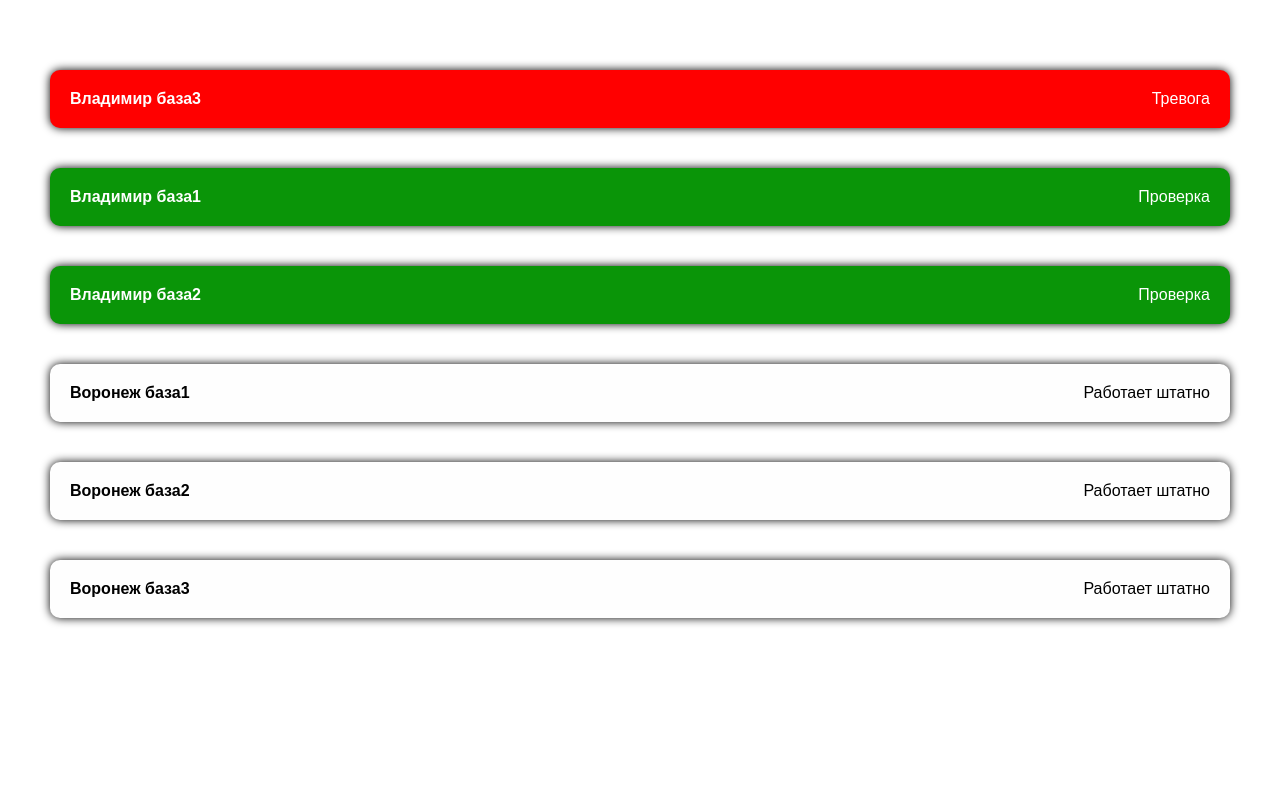
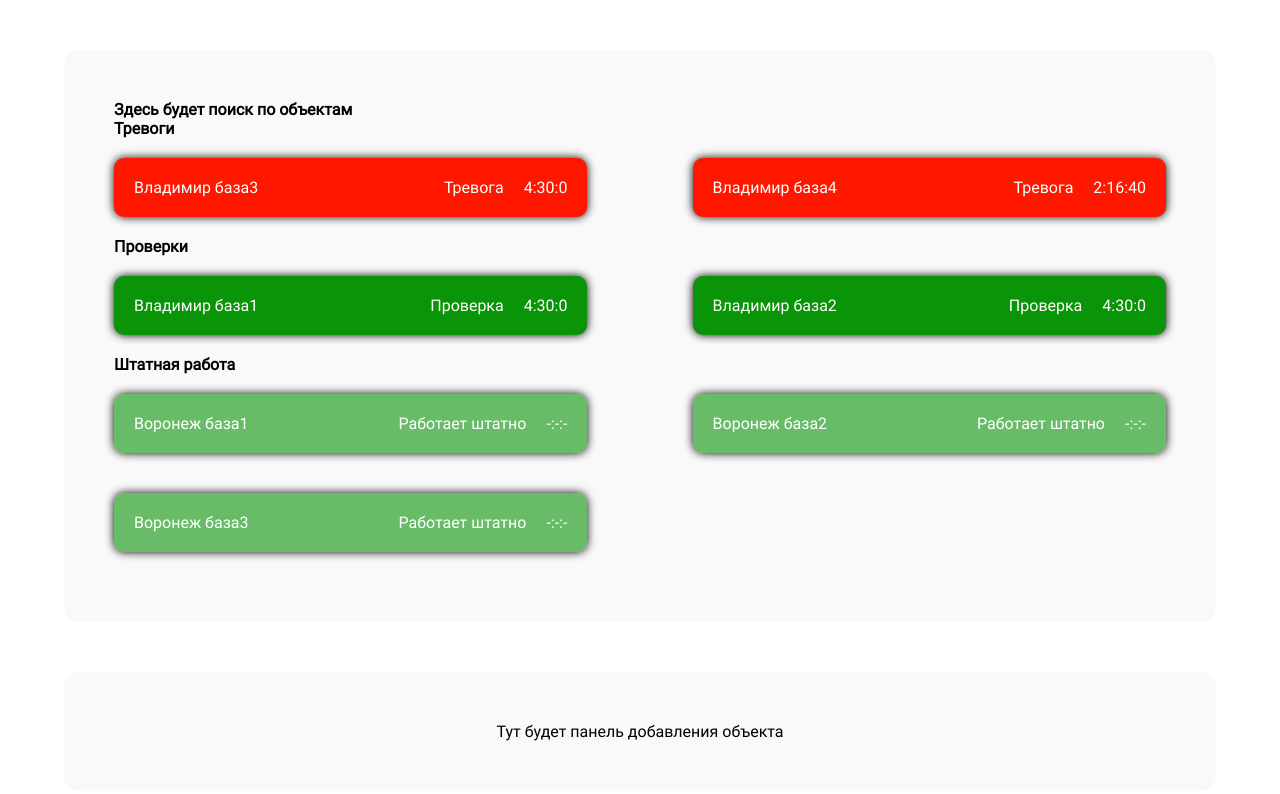
Before and after one commit to s0larhaze/Arduino, a plain HTML site: page site/index.html in a window 1280 px wide. Drawn offline with Linux system fonts and the light colour scheme.

Commit message:
Redesign

```diff
--- a/site/css/style.css
+++ b/site/css/style.css
@@ -1,3 +1,8 @@
+@font-face {
+  font-family: Roboto;
+  src: url(./fonts/Roboto-Regular.ttf);
+}
+
 * {
     margin: 0;
     padding: 0;
@@ -10,7 +15,7 @@
 
     transition: .2s;
     box-sizing: border-box;
-    font-family: sans-serif;
+    font-family: Roboto, sans-serif;
 
     user-select: none;
 }
@@ -48,7 +53,9 @@ textarea {
 
 :root {
     --green: #0a9508;
-    --red: #ff0000;
+    --green-lite: #0a950899;
+    --red: #ff1700;
+    --grey: #f9f9f9;
 
     --p-small: 15px;
     --p-medium: 20px;
@@ -215,32 +222,53 @@ main {
     display: flex;
     justify-content: space-between;
     align-items: center;
-    flex-direction: column;
+    flex-wrap: wrap;
     width: 100%;
+    min-width: 300px;
+    max-width: 90vw;
 
     padding: 50px;
+    margin: 50px auto;
+    border-radius: var(--b-medium);
+
+    background-color: var(--grey);
 }
 
 .objectsItem {
     display: flex;
     justify-content: space-between;
     align-items: center;
-    width: 100%;
+    width: 45%;
+    min-width: 300px;
 
     padding: var(--p-medium);
     border-radius: var(--b-small);
-    margin: 20px auto;
+    margin: 20px 0;
 
-    background-color: #fefefe;
+    background-color: var(--green-lite);
+
+    color: #fff;
 
     box-shadow: 0 0 10px 0 #000;
     cursor: pointer;
     transition: .3s;
 }
 
+.objectsItem > h2 {
+    margin-right: auto;
+    font-weight: 400;
+}
+
+.objectsItem > span {
+    margin-left: var(--m-medium);
+}
+
 .objectsItem:hover {
     transform: translateY(-5px);
+}
 
+.objects_heading {
+    width: 100%;
 }
 
 /* Alert Window */
@@ -280,3 +308,21 @@ main {
     color: #fff;
     cursor: pointer;
 }
+
+/* Add Object */
+
+.addObject {
+    display: flex;
+    justify-content: center;
+    align-items: center;
+    flex-wrap: wrap;
+    width: 100%;
+    min-width: 300px;
+    max-width: 90vw;
+
+    padding: 50px;
+    margin: 50px auto;
+    border-radius: var(--b-medium);
+
+    background-color: var(--grey);
+}
--- a/site/js/index.js
+++ b/site/js/index.js
@@ -1,24 +1,19 @@
-/*
-Запросы есть в файлах index.js, objectItem.js
-методы async startSocet, async startChecking, async changed,
-*/
-
-
 import ObjectItem from "./components/objectItem.js";
 
 const testObjs = [
-    { name: "Воронеж база1", status: 0 },
-    { name: "Воронеж база2", status: 0 },
-    { name: "Воронеж база3", status: 0 },
-    { name: "Владимир база1", status: 1 },
-    { name: "Владимир база2", status: 1 },
-    { name: "Владимир база3", status: 2 },
+    { name: "Воронеж база1", status: 0, },
+    { name: "Воронеж база2", status: 0, },
+    { name: "Воронеж база3", status: 0, },
+    { name: "Владимир база1", status: 1, timestamp: 1710501029745 },
+    { name: "Владимир база2", status: 1, timestamp: 1710501029745 },
+    { name: "Владимир база3", status: 2, timestamp: 1710501029745 },
+    { name: "Владимир база4", status: 2, timestamp: 1710509029745 },
 ]
 
 class App {
     constructor() {
         this.objectItems = [];
-
+        this.objects = testObjs;
         this.start();
     }
 
@@ -33,6 +28,7 @@ class App {
 
         // Вывести объекты (временно)
         this.printObjects(testObjs);
+        this.printAddObject();
     }
 
     async changed() {
@@ -150,23 +146,53 @@ class App {
         // };
     }
 
-    printObjects(objs) {
-        // Сортируем вывод по принципу срочности
-        objs.sort(function(a, b) { return b.status - a.status; });
-
+    printObjects() {
         // Сюда выводятся объекты
         const container = document.createElement("UL");
         container.classList.add("objectsContainer");
         this.self.appendChild(container);
 
-        // Сам вывод
-        objs.forEach(obj => {
-            const objItem = document.createElement("li");
-            objItem.classList.add("objectsItem");
-            objItem.innerHTML = `
-                <h2>${obj.name}</h2>
-                <p>${(obj.status) ? ((obj.status === 2) ? "Тревога" : "Проверка") : "Работает штатно"}</p>
-            `;
+        // Поиск по объектам
+        let search = document.createElement("H2");
+            search.classList.add("objects_search");
+            search.textContent = "Здесь будет поиск по объектам";
+            container.appendChild(search);
+
+        // Заголовок Тревог
+        let heading = document.createElement("H2");
+            heading.classList.add("objects_heading");
+            heading.textContent = "Тревоги"
+            container.appendChild(heading);
+
+        // Выводим объекты со статусом тревоги
+        this.objects.forEach((obj, i) => {
+            if (obj.status !== 2) return;
+            let objItem = document.createElement("li");
+                objItem.classList.add("objectsItem");
+
+            let objName = document.createElement("H2");
+                objName.textContent = obj.name;
+
+            let objStatus = document.createElement("P");
+                objStatus.textContent = "Тревога";
+
+            let timer = document.createElement("SPAN");
+                timer.textContent = "-:-:-";
+
+            objItem.appendChild(objName);
+            objItem.appendChild(objStatus);
+            objItem.appendChild(timer);
+
+            if (obj.timestamp) {
+                setInterval(() => {
+                    const date = new Date().getTime();
+                    let now = date - obj.timestamp;
+                    now = new Date(now);
+                    timer.textContent = `${now.getHours()}:${now.getMinutes()}:${now.getSeconds()}`;
+                }, 1000);
+            }
+
+
             // При клике создаем окошко с данными об объекте поверх главного экрана
             objItem.addEventListener("click", (event) => {
                 if (this.objectItems[obj.name]) {
@@ -175,12 +201,111 @@ class App {
                     this.objectItems[obj.name] = new ObjectItem(obj.name, obj.status, this);
                 }
             });
+
             // Класс для пометки важных объектов
             objItem.classList.add((obj.status) ? ((obj.status === 2) ? "danger" : "check") : null);
 
             // Закидываем в список
             container.appendChild(objItem);
         });
+
+        // Заголовок Проверок
+            heading = document.createElement("H2");
+            heading.classList.add("objects_heading");
+            heading.textContent = "Проверки"
+            container.appendChild(heading);
+
+        // Выводим объекты со статусом Проверки
+        this.objects.forEach((obj, i) => {
+            if (obj.status !== 1) return;
+            let objItem = document.createElement("li");
+                objItem.classList.add("objectsItem");
+
+            let objName = document.createElement("H2");
+                objName.textContent = obj.name;
+
+            let objStatus = document.createElement("P");
+                objStatus.textContent = "Проверка";
+
+            let timer = document.createElement("SPAN");
+                timer.textContent = "-:-:-";
+
+            objItem.appendChild(objName);
+            objItem.appendChild(objStatus);
+            objItem.appendChild(timer);
+
+            if (obj.timestamp) {
+                setInterval(() => {
+                    const date = new Date().getTime();
+                    let now = date - obj.timestamp;
+                    now = new Date(now);
+                    timer.textContent = `${now.getHours()}:${now.getMinutes()}:${now.getSeconds()}`;
+                }, 1000);
+            }
+
+
+            // При клике создаем окошко с данными об объекте поверх главного экрана
+            objItem.addEventListener("click", (event) => {
+                if (this.objectItems[obj.name]) {
+                    this.objectItems[obj.name].restart();
+                } else {
+                    this.objectItems[obj.name] = new ObjectItem(obj.name, obj.status, this);
+                }
+            });
+
+            // Класс для пометки важных объектов
+            objItem.classList.add((obj.status) ? ((obj.status === 2) ? "danger" : "check") : null);
+
+            // Закидываем в список
+            container.appendChild(objItem);
+        });
+
+        // Заголовок штатной работы
+        heading = document.createElement("H2");
+        heading.classList.add("objects_heading");
+        heading.textContent = "Штатная работа"
+        container.appendChild(heading);
+
+        // Выводим объекты со статусом Проверки
+        this.objects.forEach((obj, i) => {
+            if (obj.status !== 0) return;
+            let objItem = document.createElement("li");
+                objItem.classList.add("objectsItem");
+
+            let objName = document.createElement("H2");
+                objName.textContent = obj.name;
+
+            let objStatus = document.createElement("P");
+                objStatus.textContent = "Работает штатно";
+
+            let timer = document.createElement("SPAN");
+                timer.textContent = "-:-:-";
+
+            objItem.appendChild(objName);
+            objItem.appendChild(objStatus);
+            objItem.appendChild(timer);
+
+            // При клике создаем окошко с данными об объекте поверх главного экрана
+            objItem.addEventListener("click", (event) => {
+                if (this.objectItems[obj.name]) {
+                    this.objectItems[obj.name].restart();
+                } else {
+                    this.objectItems[obj.name] = new ObjectItem(obj.name, obj.status, this);
+                }
+            });
+
+            // Закидываем в список
+            container.appendChild(objItem);
+        });
+
+
+    }
+
+    printAddObject() {
+        this.addObject = document.createElement("DIV");
+        this.addObject.textContent = "Тут будет панель добавления объекта";
+        this.addObject.classList.add("addObject");
+        this.self.appendChild(this.addObject);
     }
 }
 
```
Also changed, not shown: site/css/fonts/Roboto-Bold.ttf (added), site/css/fonts/Roboto-Medium.ttf (added), site/css/fonts/Roboto-Regular.ttf (added).
